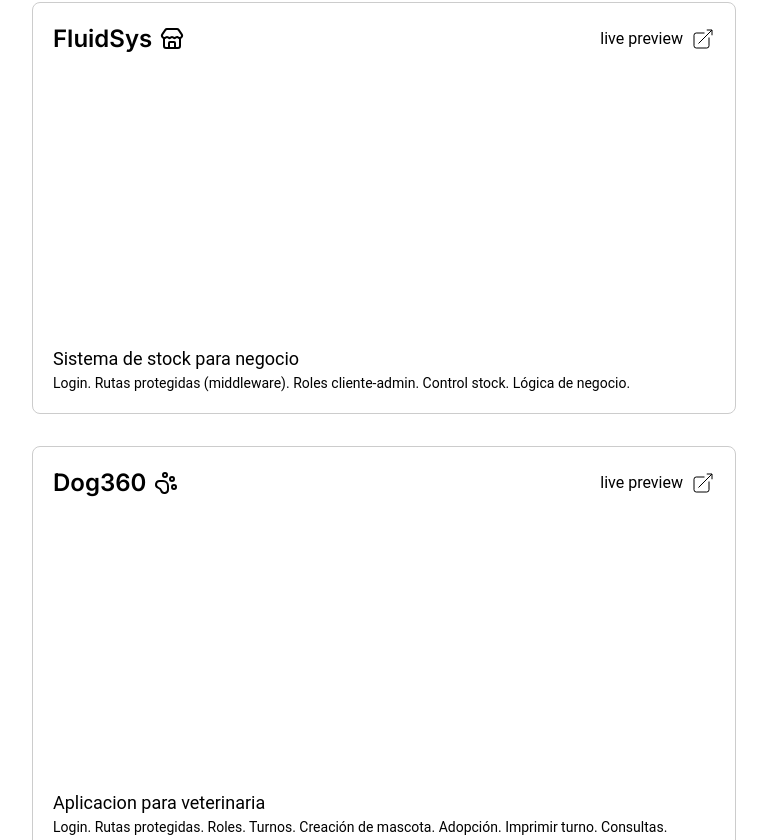
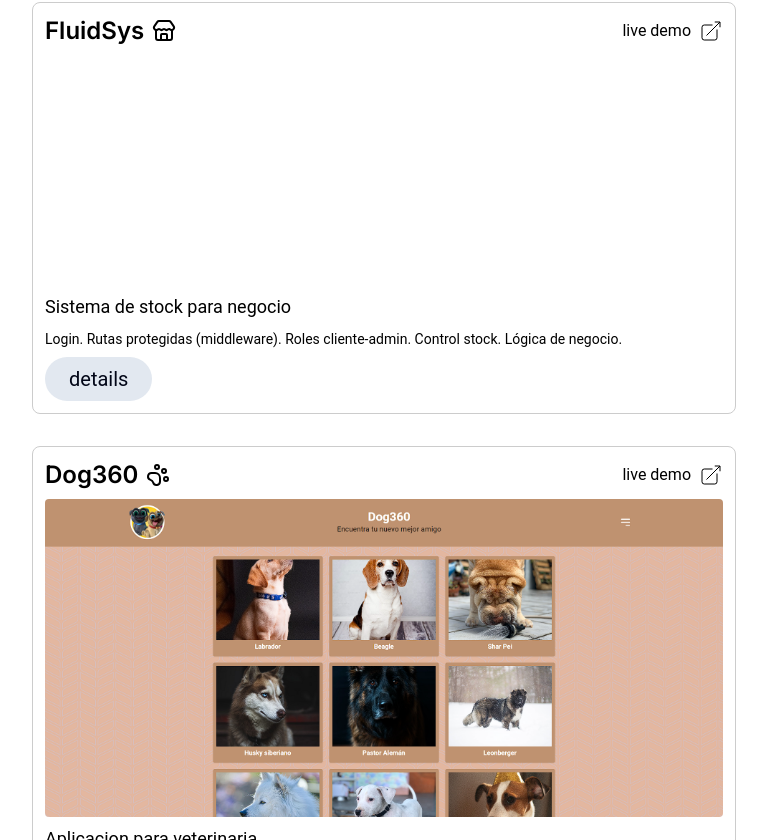
Before and after one commit to maximoaparicio/svelte-portfolio, a SvelteKit app: page / in a window 1280 px wide. Shown: the part 880-1720 px from the top of the page, without its empty margins (256-1023 px from the left). Built offline with nearby package versions, Linux system fonts and the light colour scheme.

Commit message:
add image and fix projects cards

```diff
--- a/src/components/Main.svelte
+++ b/src/components/Main.svelte
@@ -44,10 +44,15 @@
           <div
             class="absolute top-0 z-0 w-full h-full duration-200 bg-green-600 dark:bg-green-500 right-full opacity-20 group-hover:translate-x-full"
           />
-          <button class="flex gap-2" href={pdfUrl} on:click={handleClick}>
+          <a
+            class="flex gap-2"
+            href={pdfUrl}
+            on:click={handleClick}
+            target="_blank"
+          >
             <h4 class="relative z-9">Resume</h4>
             <OtherTabIcon />
-          </button>
+          </a>
         </button>
         <button
           class="relative px-6 py-3 overflow-hidden text-base rounded-full cursor-pointer blueShadow lg:mr-auto lg:ml-0 sm:text-lg md:text-xl inter group bg-slate-200 text-slate-950"
--- a/src/components/Projects.svelte
+++ b/src/components/Projects.svelte
@@ -12,9 +12,10 @@
       Title: "Dog360",
       Subtitle: "Aplicacion para veterinaria",
       Description:
-        "Login. Rutas protegidas. Roles. Turnos. Creación de mascota. Adopción. Imprimir turno. Consultas.",
+        "Login. Protected routes. Roles. Shifts. Pet creation. Adoption. Print shift. Consultations.",
       Icon: "PawPrint",
-      LivePreview: "",
+      Image: "/lib/assets/home.png",
+      LivePreview: "https://github.com/maximoaparicio",
     },
     {
       Title: "FaceLock AI",
@@ -48,21 +49,34 @@
           <LucideIcon name={project.Icon} />
         </div>
         <div>
-          <span class="items-center hidden gap-2 cursor-pointer sm:flex"
-            >live preview
+          <span class="flex items-center gap-2 cursor-pointer">
+            <a target="_blank" href={project.LivePreview}>live demo</a>
             <OtherTabIcon />
           </span>
         </div>
       </div>
-      <div>
-        <span class="flex items-center gap-2 cursor-pointer sm:hidden"
-          >live preview
-          <OtherTabIcon />
-        </span>
+      <div class="py-2">
+        <img
+          src={project.Image}
+          alt=""
+          class="object-cover rounded max-sm:aspect-square"
+        />
+      </div>
+      <div class="flex flex-col gap-2">
         <h6 class="text-lg">{project.Subtitle}</h6>
-        <p class="text-sm">
+        <p class="text-sm max-sm:hidden">
           {project.Description}
         </p>
+        <button
+          class="relative px-6 py-2 overflow-hidden text-base rounded-full cursor-pointer blueShadow lg:mr-auto lg:ml-0 sm:text-lg md:text-xl inter group bg-slate-200 text-slate-950"
+        >
+          <div
+            class="absolute top-0 z-0 w-full h-full duration-200 bg-green-600 dark:bg-green-500 right-full opacity-20 group-hover:translate-x-full"
+          />
+          <a class="flex gap-2" target="_blank" href={project.LivePreview}>
+            <p class="relative z-9">details</p>
+          </a>
+        </button>
       </div>
     </div>
   {/each}
@@ -71,7 +85,7 @@
 <style>
   .card {
     border: 1px solid #ccc;
-    padding: 20px;
+    padding: 12px;
     border-radius: 8px;
     margin: 16px;
     text-align: left;
```
Also changed, not shown: static/lib/assets/home.png (added).
